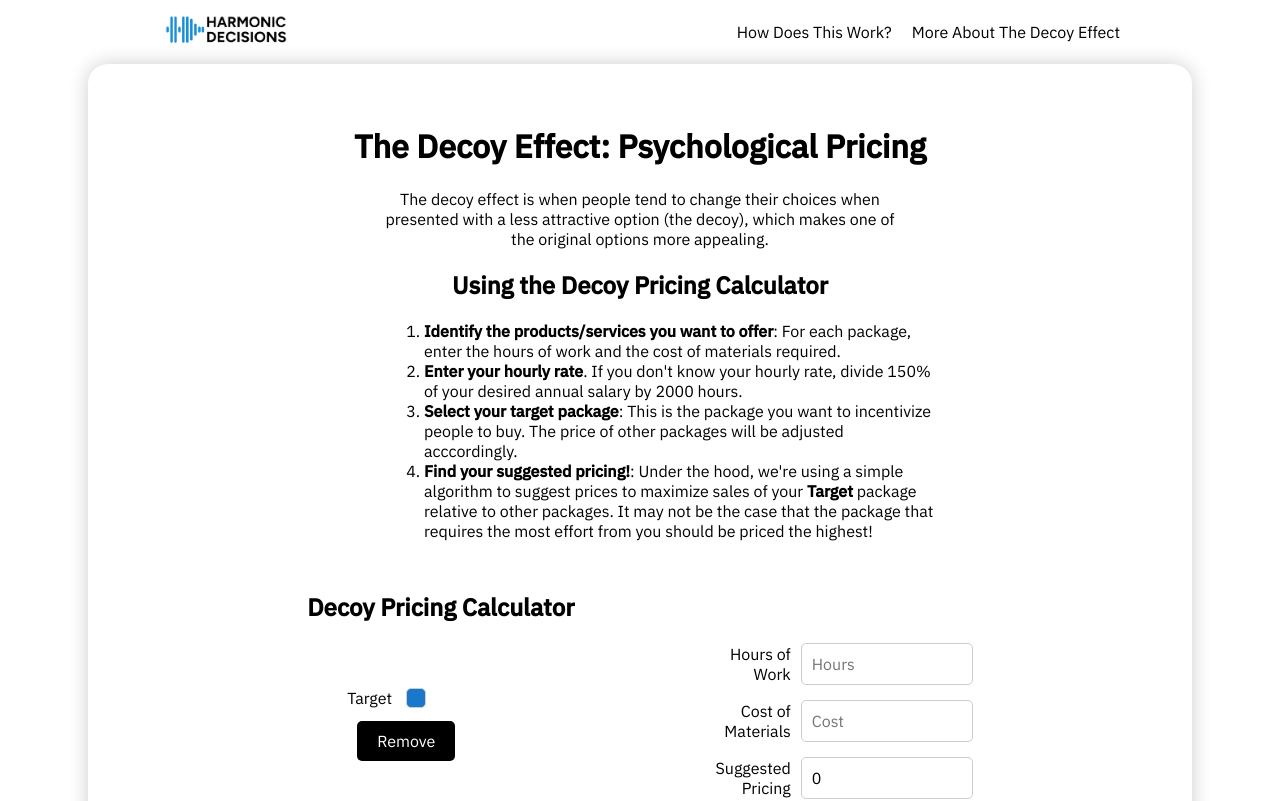
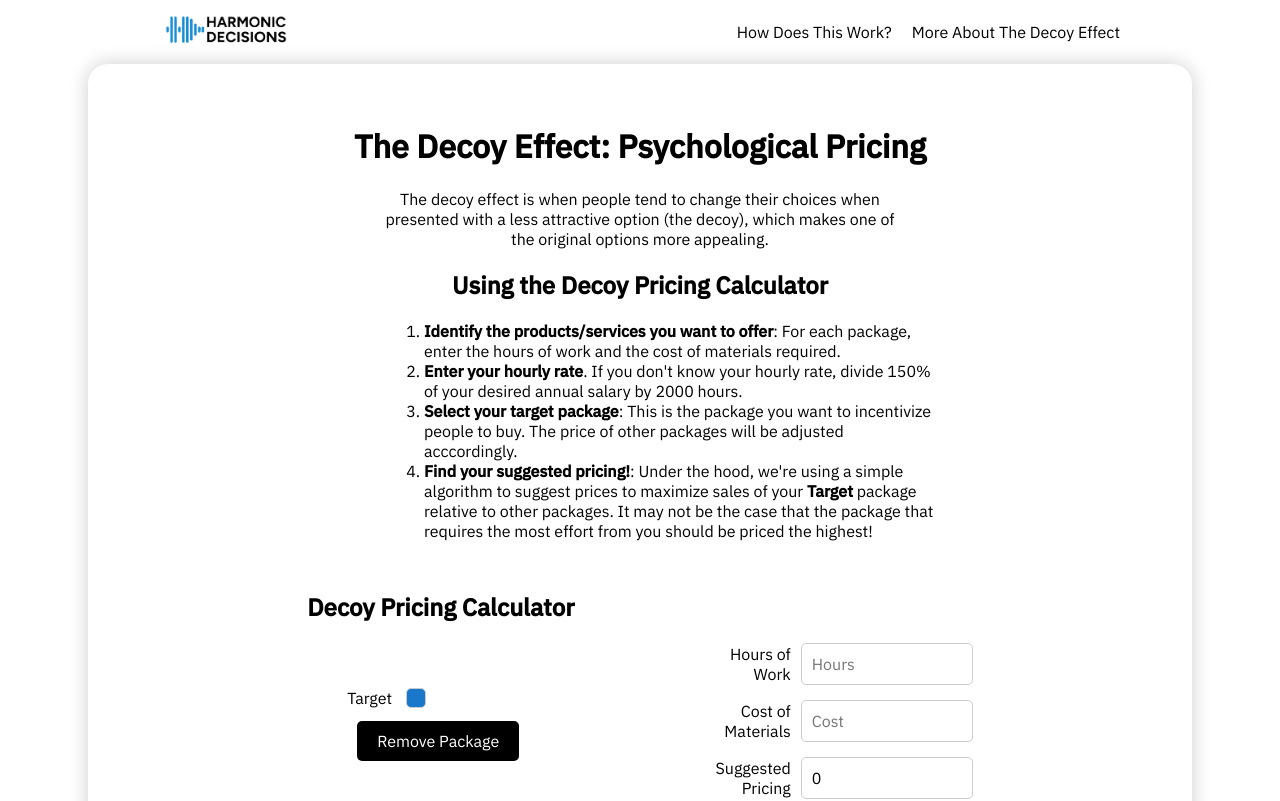
Before and after one commit to captainsidd/decoy-pricing-calculator, a React (Create React App) app: page / in a window 1280 px wide. Shown: the top 801 px of the page. Built offline with nearby package versions, Linux system fonts and the light colour scheme; the HTML template or start-up script is replaced by a standard one.

Commit message:
update remove button text

```diff
--- a/src/Calculator.js
+++ b/src/Calculator.js
@@ -174,7 +174,7 @@ class Calculator extends Component {
               <label>Target</label>
               <input type="checkbox" id="target-checkbox" checked={tier.id === targetId} onChange={(event) => this.handleDataChange('target', tier.id, event)} />
             </div>
-            <button id="remove-tier-button" disabled={tiers.length === 1} onClick={() => this.handleDataChange('remove', tier.id, null)}>Remove</button>
+            <button id="remove-tier-button" disabled={tiers.length === 1} onClick={() => this.handleDataChange('remove', tier.id, null)}>Remove Package</button>
           </div>
           <div className='leftside'>
             <div className="inputs-wrapper">
```
